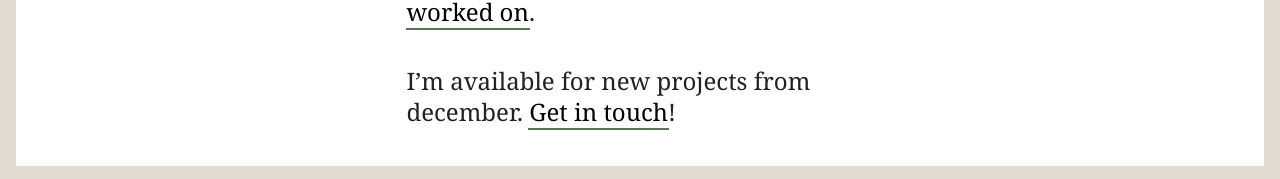
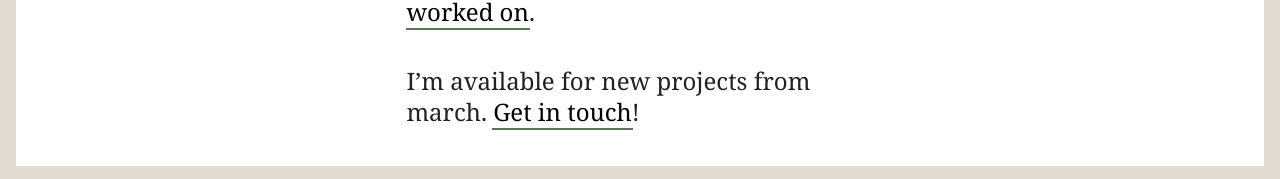
Before and after one commit to joernba/joernba.github.io, a Jekyll site: the page built from about.md, in a window 1280 px wide. Shown: the part 1017-1196 px from the top of the page. Built offline with Jekyll 4.4.1, drawn with Linux system fonts in a browser that asks for light colours; comment, search, counter and statistics services are not loaded.

```diff
--- a/_config.yml
+++ b/_config.yml
@@ -1,5 +1,5 @@
 # Site settings
-version: 2.1
+version: 2.2
 
 title: Joern Bargmann
 email: me@joern.im
@@ -10,7 +10,7 @@ url: "http://joern.im" # the base hostname & protocol for your site
 twitter_username: joernba
 github_username:  joernba
 bitbucket_username: joernba
-available_from: december
+available_from: march
 
 # Build settings
 markdown: kramdown
```
